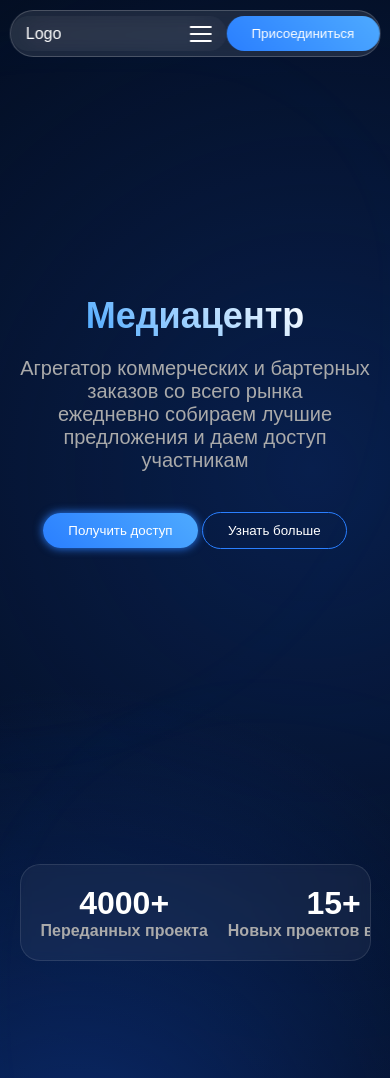
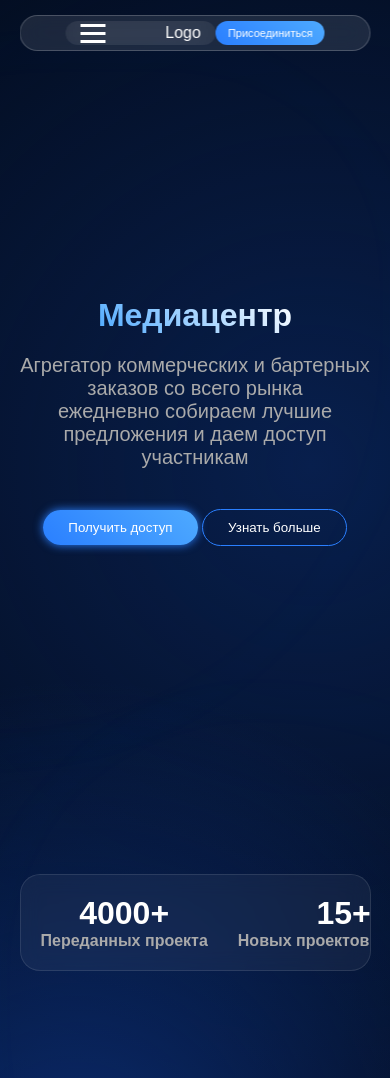
Before and after one commit to cppusman/agenstvo, a plain HTML site: page index.html in a window 390 px wide. Shown: the top 1078 px of the page. Drawn offline with Linux system fonts and the light colour scheme.

Commit message:
Add files via upload

```diff
--- a/style.css
+++ b/style.css
@@ -394,136 +394,102 @@ body::after {
         padding: 0;
     }
 
-    /* ШАПКА: Делаем её СТЕКЛЯННЫМ ОВАЛОМ и крепим наверху */
-    .header {
-        position: fixed;
-        top: 10px; /* Отступ сверху */
-        left: 50%;
-        transform: translateX(-50%);
-        width: 95%; /* Чуть уже экрана */
-        max-width: 400px; /* Ограничим максимальную ширину овала */
-        background: rgba(255, 255, 255, 0.1); /* Прозрачный белый для стекла */
-        backdrop-filter: blur(10px); /* Эффект размытия */
-        -webkit-backdrop-filter: blur(10px);
-        border-radius: 50px; /* ОВАЛЬНОСТЬ */
-        border: 1px solid rgba(255, 255, 255, 0.2); /* Тонкая светлая рамка */
-        z-index: 2000;
-        padding: 5px 0;
+    /* ЗАГОЛОВОК: Делаем меньше на мобилке, чтобы не ломал ширину */
+    .hero h1 {
+        font-size: 32px !important;
+        line-height: 1.1 !important;
     }
 
-    /* Внутренний контейнер навигации */
+    /* ШАПКА: Стеклянный овал, по центру экрана */
+    .header {
+        position: fixed !important;
+        top: 15px !important;
+        left: 50% !important;
+        transform: translateX(-50%) !important;
+        width: 90% !important; /* Овал уже экрана */
+        max-width: 400px !important; /* Ограничиваем максимальную ширину */
+        background: rgba(255, 255, 255, 0.1) !important; /* Стекло */
+        backdrop-filter: blur(12px) !important;
+        border-radius: 50px !important;
+        border: 1px solid rgba(255, 255, 255, 0.2) !important;
+        z-index: 2000 !important;
+        padding: 5px 0 !important;
+    }
+
     .nav {
         display: flex !important;
+        flex-direction: row !important; /* В ОДНУ ЛИНИЮ */
         justify-content: space-between !important;
         align-items: center !important;
-        width: 100% !important;
         padding: 0 15px !important;
-        background: transparent !important; /* Убираем фоны, если были */
     }
 
-    /* ЖЕСТКО СКРЫВАЕМ ВСЕ ЛИШНИЕ ПУНКТЫ МЕНЮ В ОВАЛЕ */
-    .menu, .nav ul, .header-links, .desktop-links {
-        display: none !important;
-    }
-
-    /* Лого и Бургер слева */
-    .logo {
-        margin: 0 !important;
-        font-size: 16px !important;
-    }
-
+    /* Порядок элементов внутри овала: Бургер(1), Лого(2), Кнопка(3) */
     #burger-menu {
         display: flex !important;
-        flex-direction: column !important;
-        justify-content: space-between !important;
-        width: 22px !important;
-        height: 16px !important;
-        cursor: pointer !important;
-        margin-left: 10px; /* Отступ от лого */
+        order: 1;
     }
+    .logo { order: 2; margin: 0 !important; font-size: 16px !important; }
+    .btn.join { order: 3; display: block !important; padding: 6px 12px !important; font-size: 11px !important; }
 
-    #burger-menu span {
-        display: block !important;
-        height: 2px !important;
-        width: 100% !important;
-        background-color: #fff !important;
-        border-radius: 2px;
-    }
+    /* ЖЕСТКО СКРЫВАЕМ ПУНКТЫ МЕНЮ ВНУТРИ ОВАЛА */
+    .menu { display: none !important; }
 
-    /* Кнопка "Присоединиться": Ставим её СПРАВА */
-    .nav .btn.join, .header .join-btn {
-        display: block !important;
-        padding: 6px 12px !important;
-        font-size: 12px !important;
-        border-radius: 20px !important;
-        margin: 0 !important;
-        color: #fff !important;
-    }
-
-    /* ------------------------------------------------------------- */
-    /* 2. Фиксы контента (Заголовок, Статистика, Карточки)           */
-    /* ------------------------------------------------------------- */
-
-    /* Заголовок на главном: Чуть меньше */
-    .hero h1 {
-        font-size: 36px !important;
-    }
-
-    /* СТАТИСТИКА: В стеклянной плашке, по центру, с прокруткой */
+    /* СТАТИСТИКА: В стекле, по центру, С КРУТИЛКОЙ */
     .stats {
         display: flex !important;
         flex-direction: row !important;
         flex-wrap: nowrap !important; /* ЗАПРЕЩАЕМ ПЕРЕНОС ВНИЗ */
         overflow-x: auto !important; /* ВКЛЮЧАЕМ ПРОКРУТКУ ВПРАВО */
         -webkit-overflow-scrolling: touch;
-        justify-content: flex-start !important; /* Для корректной прокрутки */
-        gap: 20px !important;
+        gap: 30px !important;
         width: 90% !important;
-        margin: 20px auto !important; /* По центру экрана */
+        margin: 30px auto !important; /* По центру экрана */
         padding: 20px !important;
-
-        /* Стеклянная плашка для статистики */
         background: rgba(255, 255, 255, 0.05) !important;
-        backdrop-filter: blur(5px);
-        -webkit-backdrop-filter: blur(5px);
+        backdrop-filter: blur(10px);
         border-radius: 20px;
         border: 1px solid rgba(255, 255, 255, 0.1);
     }
-    .stats div {
-        flex: 0 0 auto !important; /* Элементы не сжимаются */
-        text-align: center;
+    .stats div { flex: 0 0 auto !important; text-align: center; }
+
+    /* ВКЛЮЧАЕМ ВИДИМЫЙ СКРОЛЛБАР В СТАТИСТИКЕ */
+    .stats::-webkit-scrollbar {
+        height: 4px !important; /* Высота серой полоски */
+        display: block !important; /* Жестко показываем */
+    }
+    .stats::-webkit-scrollbar-thumb {
+        background: rgba(255, 255, 255, 0.3) !important; /* Серая штука */
+        border-radius: 10px !important;
     }
 
-    /* КАРТОЧКИ: СТОЛБИКОМ (Текст -> Кард1 -> Кард2), с кругом */
+    /* КАРТОЧКИ: СТОЛБИКОМ, С НОРМАЛЬНЫМИ ФОТО */
     .about {
         flex-direction: column !important;
-        padding-top: 100px !important; /* Отступ из-за фиксированной шапки */
+        padding-top: 100px !important;
     }
 
     .cards {
         display: flex !important;
         flex-direction: column !important;
-        align-items: center !important;
-        gap: 40px !important;
-        margin-top: 40px !important;
-        width: 100% !important;
+        gap: 60px !important;
         position: relative !important;
     }
 
     .card {
-        position: relative !important;
-        width: 280px !important; /* НОРМАЛЬНЫЙ РАЗМЕР КАРТОЧКИ */
+        width: 290px !important; /* Нормальная ширина */
         height: auto !important;
-        min-height: 250px;
-        padding: 20px !important;
+        padding: 25px !important;
         margin: 0 auto !important;
+        background: rgba(255, 255, 255, 0.03) !important;
+        border-radius: 30px;
         z-index: 2 !important;
     }
 
-    /* ИЗОБРАЖЕНИЯ В КАРТОЧКАХ */
+    /* КАРТИНКИ: На "нормальный" размер */
     .card img {
-        width: 120px !important; /* НОРМАЛЬНЫЙ РАЗМЕР ФОТО */
-        height: 120px !important;
+        width: 140px !important;
+        height: 140px !important;
         object-fit: contain !important;
         margin: 0 auto 15px auto !important;
         display: block !important;
@@ -531,7 +497,7 @@ body::after {
         transform: none !important;
     }
 
-    /* Круг, соединяющий вертикальный столбик */
+    /* СИНИЙ КРУГ МЕЖДУ КАРТОЧКАМИ */
     .cards::before {
         content: "" !important;
         position: absolute !important;
@@ -540,7 +506,7 @@ body::after {
         transform: translate(-50%, -50%) !important;
         width: 250px !important;
         height: 250px !important;
-        border: 3px solid #2a7fff !important;
+        border: 2px solid #2a7fff !important;
         border-radius: 50% !important;
         z-index: 1 !important;
     }
```
